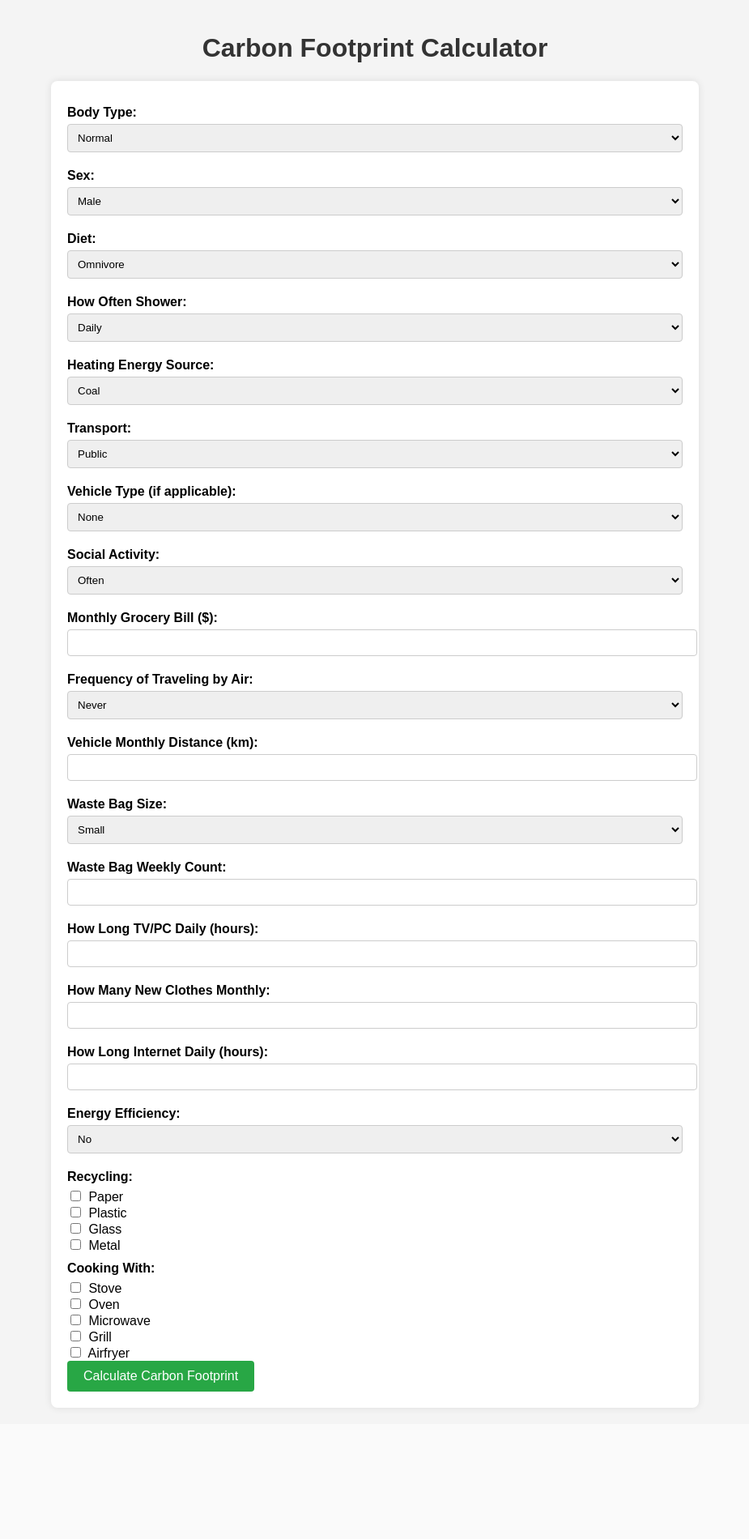
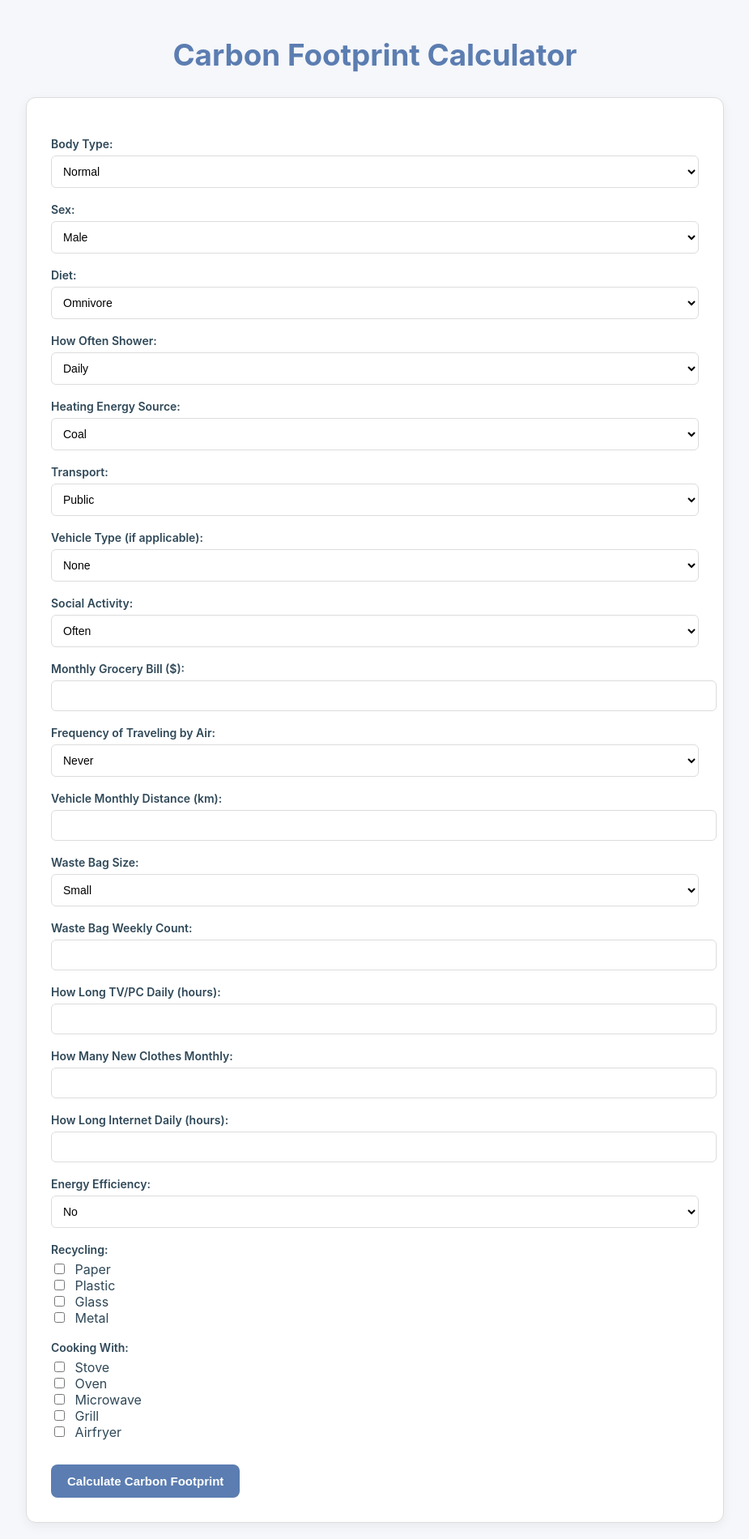
Before and after one commit to sevdegulsahin/a, a FastAPI app: template templates/index_bora.html in a window 1280 px wide. Shown: the whole page at 81% size, without its empty margins (177-1102 px from the left). Before the commit the page ends 1741 px from the top, so only its background shows below. Run offline with FastAPI, Linux system fonts and the light colour scheme; the template is opened without the code that fills it, so the values that code supplies are empty; parts of the project's set-up code (start-up, migrations or seed data) failed here and were passed over.

Commit message:
Add files via upload

```diff
--- a/templates/index_bora.html
+++ b/templates/index_bora.html
@@ -4,68 +4,7 @@
     <meta charset="UTF-8">
     <meta name="viewport" content="width=device-width, initial-scale=1.0">
     <title>Carbon Footprint Calculator</title>
-    <style>
-        body {
-            font-family: Arial, sans-serif;
-            max-width: 800px;
-            margin: 0 auto;
-            padding: 20px;
-            background-color: #f4f4f4;
-        }
-        h1 {
-            text-align: center;
-            color: #333;
-        }
-        form {
-            background: white;
-            padding: 20px;
-            border-radius: 8px;
-            box-shadow: 0 0 10px rgba(0,0,0,0.1);
-        }
-        label {
-            display: block;
-            margin: 10px 0 5px;
-            font-weight: bold;
-        }
-        input[type="number"], select, input[type="text"] {
-            width: 100%;
-            padding: 8px;
-            margin-bottom: 10px;
-            border: 1px solid #ccc;
-            border-radius: 4px;
-        }
-        input[type="checkbox"] {
-            margin-right: 5px;
-        }
-        button {
-            background-color: #28a745;
-            color: white;
-            padding: 10px 20px;
-            border: none;
-            border-radius: 4px;
-            cursor: pointer;
-            font-size: 16px;
-        }
-        button:hover {
-            background-color: #218838;
-        }
-        .result {
-            margin-top: 20px;
-            padding: 10px;
-            background: #e9ecef;
-            border-radius: 4px;
-            text-align: center;
-            font-size: 18px;
-        }
-        .plot {
-            margin-top: 20px;
-            text-align: center;
-        }
-        .plot img {
-            max-width: 70%;
-            height: auto;
-        }
-    </style>
+      <link rel="stylesheet" href="style.css">
 </head>
 <body>
     <h1>Carbon Footprint Calculator</h1>
--- /dev/null
+++ b/templates/style.css
@@ -0,0 +1,111 @@
+:root {
+    --primary: #2f4858;
+    --highlight: #519872;
+    --accent: #dbe9f4;
+    --button: #5b7db1;
+    --button-hover: #466aa0;
+    --background: #f5f7fa;
+    --white: #ffffff;
+    --border: #dcdcdc;
+}
+
+body {
+    font-family: 'Inter', sans-serif;
+    background-color: var(--background);
+    margin: 0;
+    padding: 20px;
+    color: var(--primary);
+}
+
+h1 {
+    text-align: center;
+    font-size: 2.3em;
+    color: var(--button);
+    margin-bottom: 30px;
+}
+
+form {
+    background-color: var(--white);
+    padding: 30px;
+    border-radius: 12px;
+    max-width: 800px;
+    margin: auto;
+    box-shadow: 0 4px 14px rgba(0, 0, 0, 0.06);
+    border: 1px solid var(--border);
+}
+
+label {
+    display: block;
+    margin-top: 18px;
+    margin-bottom: 6px;
+    font-weight: 600;
+    font-size: 14px;
+    color: var(--primary);
+}
+
+input[type="number"],
+select,
+input[type="text"] {
+    width: 100%;
+    padding: 10px;
+    font-size: 14px;
+    border: 1px solid var(--border);
+    border-radius: 6px;
+    background-color: #fff;
+    transition: border-color 0.3s;
+}
+
+input[type="number"]:focus,
+select:focus,
+input[type="text"]:focus {
+    border-color: var(--highlight);
+    outline: none;
+}
+
+input[type="checkbox"] {
+    margin-right: 8px;
+}
+
+button {
+    background-color: var(--button);
+    color: white;
+    padding: 12px 20px;
+    border: none;
+    border-radius: 8px;
+    font-size: 15px;
+    font-weight: 600;
+    cursor: pointer;
+    margin-top: 30px;
+    transition: background-color 0.3s;
+}
+
+button:hover {
+    background-color: var(--button-hover);
+}
+
+.result {
+    margin-top: 30px;
+    padding: 20px;
+    background-color: var(--accent);
+    border-radius: 8px;
+    font-size: 16px;
+    text-align: center;
+    color: var(--primary);
+}
+
+.plot {
+    margin-top: 25px;
+    text-align: center;
+}
+
+.plot img {
+    max-width: 100%;
+    border-radius: 6px;
+    border: 1px solid var(--border);
+}
+
+hr {
+    margin: 30px 0;
+    border: none;
+    border-top: 1px solid var(--border);
+}
```
